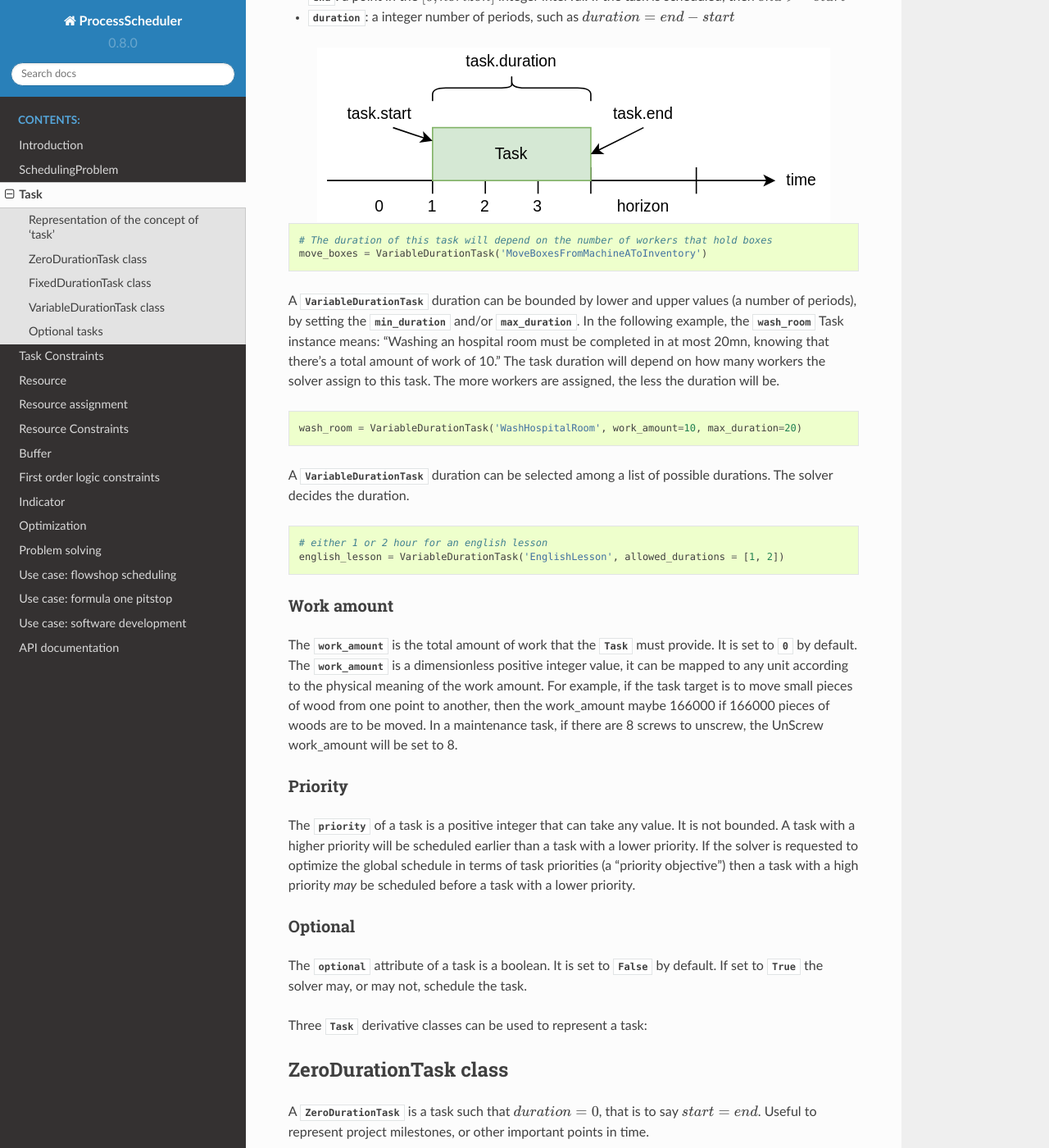
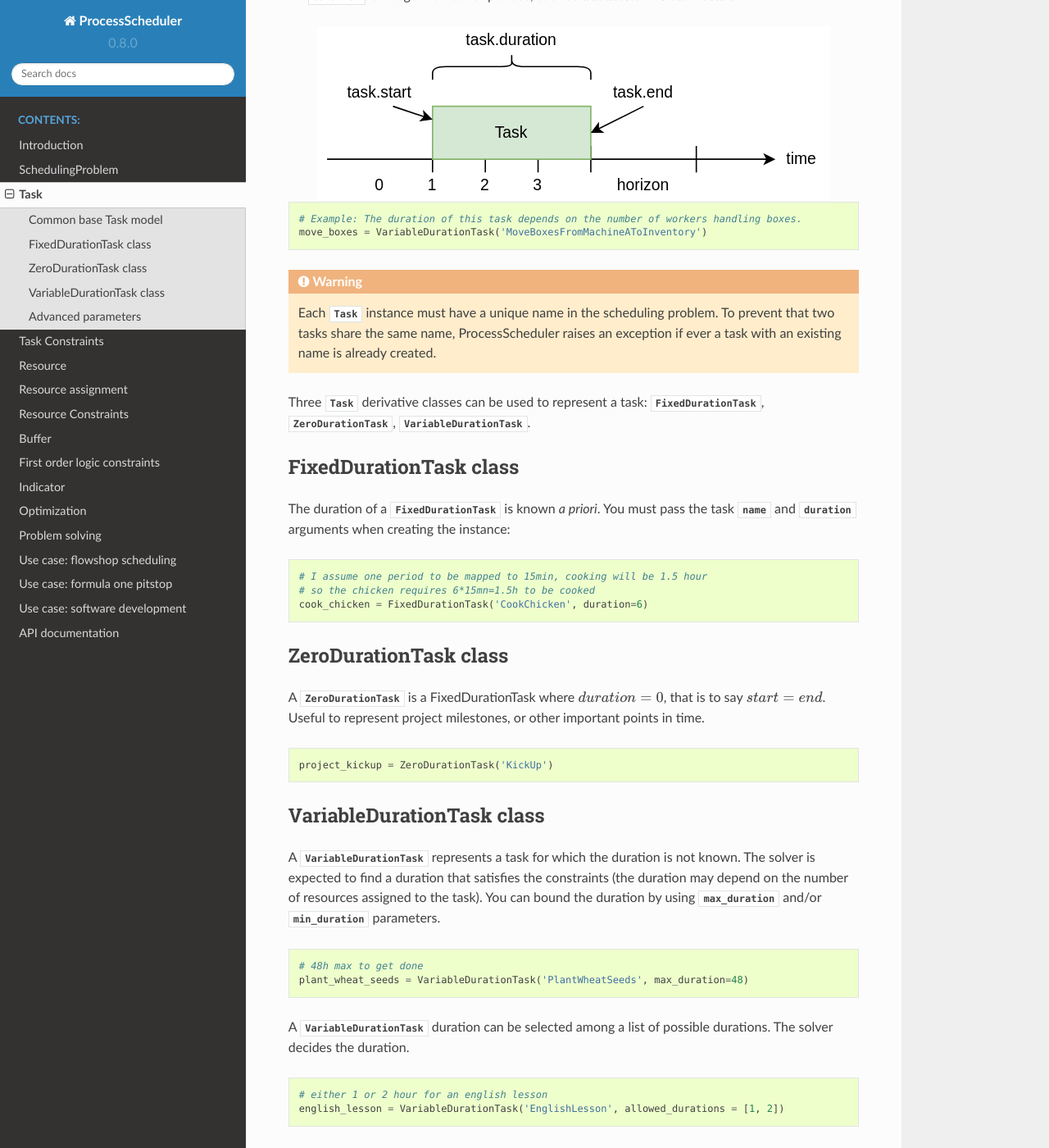
Before and after one commit to tpaviot/ProcessScheduler, a Sphinx documentation site: the page built from doc/task.rst, in a window 1280 px wide and 1400 px high, scrolled down 620 px. Shown: the whole window at 82% size. Built offline with Sphinx 7.4.7 and the Read the Docs theme 2.0.0, drawn with Linux system fonts in a browser that asks for light colours; some of the changed text lies outside the part shown.

Commit message:
update documentation for task

```diff
--- a/doc/task.rst
+++ b/doc/task.rst
@@ -1,23 +1,22 @@
+****
 Task
-====
+****
 
-Representation of the concept of 'task'
----------------------------------------
 According to the `APICS dictionary <http://www.apics.org/>`_, a task may either be:
 
 1. In project management, the lowest level to which work can be divided on a project
 
 2. In activity-based cost accounting, a task, a subdivision of an activity, is the least amount of work. Tasks are used to describe activities.
 
-In the context of this software library, the concept of task reflects the first point. The purpose of ProcessScheduler is to compute a sequence (a temporal ordering) of a collection of tasks that satisfy a set of constraints.
+In the context of this software library, the concept of a task aligns with the first definition. ProcessScheduler's primary objective is to compute a chronological sequence, or temporal order, for a collection of tasks while adhering to a specific set of constraints.
 
-Start/end/duration
-""""""""""""""""""
+Common base Task model
+======================
 The :class:`Task` class and its derivatives represent any task. A :class:`Task` instance is defined by the three following parameters:
 
 - :attr:`start`: a point in the :math:`[0, horizon]` integer interval. If the task is scheduled, then :math:`start>=0`
 
-- :attr:`end`: a point in the :math:`[0, horizon]` integer interval. If the task is scheduled, then :math:`end>=start`
+- :attr:`end`: a point in the :math:`[0, horizon]` integer interval. If the task is scheduled, then :math:`end>=start` and :math:`end<=horizon`
 
 - :attr:`duration`: a integer number of periods, such as :math:`duration=end-start`
 
@@ -27,14 +26,41 @@ The :class:`Task` class and its derivatives represent any task. A :class:`Task`
 
 .. code-block:: python
 
-    # The duration of this task will depend on the number of workers that hold boxes
+    # Example: The duration of this task depends on the number of workers handling boxes.
     move_boxes = VariableDurationTask('MoveBoxesFromMachineAToInventory')
 
-A :class:`VariableDurationTask` duration can be bounded by lower and upper values (a number of periods), by setting the :attr:`min_duration` and/or :attr:`max_duration`. In the following example, the :const:`wash_room` Task instance means: "Washing an hospital room must be completed in at most 20mn, knowing that there's a total amount of work of 10." The task duration will depend on how many workers the solver assign to this task. The more workers are assigned, the less the duration will be.
+.. warning::
+
+    Each :class:`Task` instance must have a unique name in the scheduling problem. To prevent that two tasks share the same name, ProcessScheduler raises an exception if ever a task with an existing name is already created.
+
+Three :class:`Task` derivative classes can be used to represent a task: :class:`FixedDurationTask`, :class:`ZeroDurationTask`, :class:`VariableDurationTask`.
+
+FixedDurationTask class
+=======================
+The duration of a :class:`FixedDurationTask` is known *a priori*. You must pass the task :attr:`name` and :attr:`duration` arguments when creating the instance:
 
 .. code-block:: python
 
-    wash_room = VariableDurationTask('WashHospitalRoom', work_amount=10, max_duration=20)
+    # I assume one period to be mapped to 15min, cooking will be 1.5 hour
+    # so the chicken requires 6*15mn=1.5h to be cooked
+    cook_chicken = FixedDurationTask('CookChicken', duration=6)
+
+ZeroDurationTask class
+======================
+A :class:`ZeroDurationTask` is a FixedDurationTask where :math:`duration=0`, that is to say :math:`start=end`. Useful to represent project milestones, or other important points in time.
+
+.. code-block:: python
+
+    project_kickup = ZeroDurationTask('KickUp')
+
+VariableDurationTask class
+==========================
+A :class:`VariableDurationTask` represents a task for which the duration is not known. The solver is expected to find a duration that satisfies the constraints (the duration may depend on the number of resources assigned to the task). You can bound the duration by using :attr:`max_duration` and/or :attr:`min_duration` parameters.
+
+.. code-block:: python
+
+    # 48h max to get done
+    plant_wheat_seeds = VariableDurationTask('PlantWheatSeeds', max_duration=48)
 
 A :class:`VariableDurationTask` duration can be selected among a list of possible durations. The solver decides the duration.
 
@@ -43,56 +69,19 @@ A :class:`VariableDurationTask` duration can be selected among a list of possibl
     # either 1 or 2 hour for an english lesson
     english_lesson = VariableDurationTask('EnglishLesson', allowed_durations = [1, 2])
 
+Advanced parameters
+===================
 Work amount
-"""""""""""
+-----------
 The :attr:`work_amount` is the total amount of work that the :class:`Task` must provide. It is set to :const:`0` by default. The :attr:`work_amount` is a dimensionless positive integer value, it can be mapped to any unit according to the physical meaning of the work amount. For example, if the task target is to move small pieces of wood from one point to another, then the work_amount maybe 166000 if 166000 pieces of woods are to be moved. In a maintenance task, if there are 8 screws to unscrew, the UnScrew work_amount will be set to 8.
 
-Priority
-""""""""
+Temporal priority
+-----------------
 The :attr:`priority` of a task is a positive integer that can take any value. It is not bounded. A task with a higher priority will be scheduled earlier than a task with a lower priority. If the solver is requested to optimize the global schedule in terms of task priorities (a "priority objective") then a task with a high priority *may* be scheduled before a task with a lower priority.
 
 Optional
-""""""""
-The :attr:`optional` attribute of a task is a boolean. It is set to :const:`False` by default. If set to :const:`True` the solver may, or may not, schedule the task.
-
-Three :class:`Task` derivative classes can be used to represent a task:
-
-ZeroDurationTask class
-----------------------
-A :class:`ZeroDurationTask` is a task such that :math:`duration=0`, that is to say :math:`start=end`. Useful to represent project milestones, or other important points in time.
-
-.. code-block:: python
-
-    project_kickup = ZeroDurationTask('KickUp')
-
-.. warning::
-
-    Each :class:`Task` instance must have a unique name in the scheduling problem. To prevent that two tasks share the same name, ProcessScheduler raises an exception if ever a task with an existing name is already created.
-
-FixedDurationTask class
------------------------
-
-The duration of a :class:`FixedDurationTask` is known *a priori*. You must pass the :attr:`duration` parameter value when creating the instance:
-
-.. code-block:: python
-
-    # I assume one period to be mapped to 15min, cooking will be 1.5 hour
-    # so the chicken requires 6*15mn=1.5h to be cooked
-    cook_chicken = FixedDurationTask('CookChicken', duration=6)
-
-VariableDurationTask class
---------------------------
-
-A :class:`VariableDurationTask` represents a task for which the duration is not known. The the solver is expected to find a duration that satisfies the constraints (the duration may depend on the number of resources assigned to the task). You can bound the duration by using :attr:`max_duration` and/or :attr:`min_duration` parameters.
-
-.. code-block:: python
-
-    # 48h max to get done
-    plant_wheat_seeds = VariableDurationTask('PlantWheatSeeds', max_duration=48)
-
-Optional tasks
---------------
-All tasks instances are mandatory by default: the solver has to find a solution where all tasks are actually scheduled. However, tasks instances can be turned into optional tasks, by setting the :attr:`optional` flag to :attr:`True`:
+--------
+All tasks instances are mandatory by default: the solver has to find a solution where all tasks are actually scheduled. However, tasks instances can be turned into optional tasks, by setting the :attr:`optional` flag to :const:`True`:
 
 .. code-block:: python
 
```
